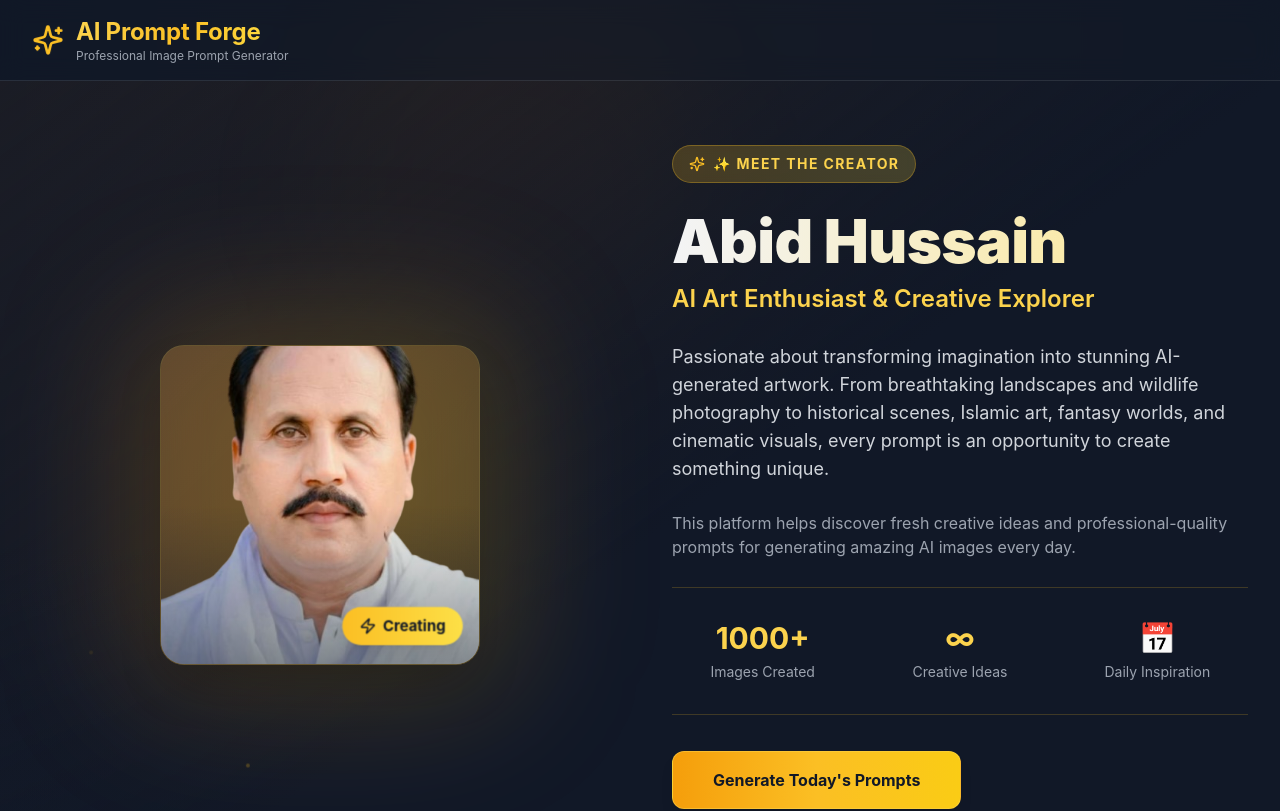
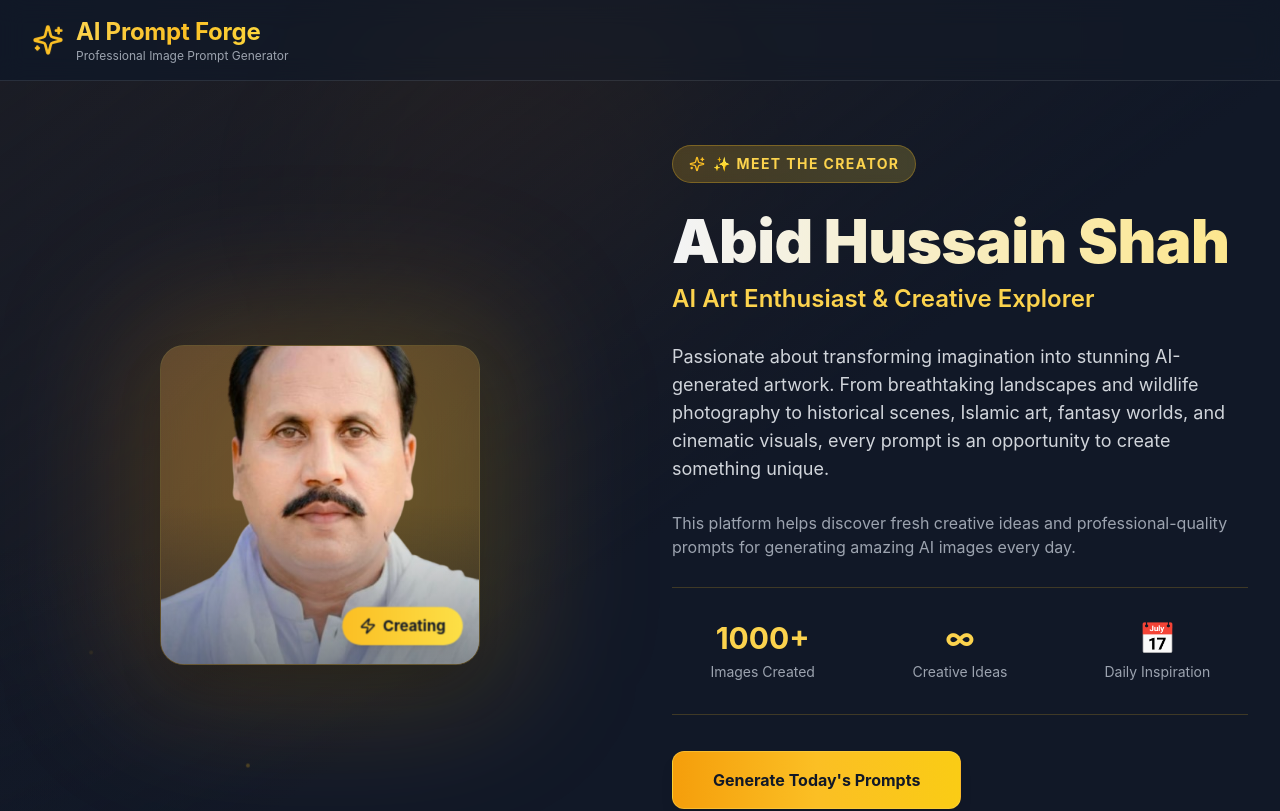
Before and after one commit to Abid-Hussain81/image_prompt_generator, a Next.js app: page / in a window 1280 px wide. Shown: the top 811 px of the page. Built offline with nearby package versions, Linux system fonts and the light colour scheme; no server answers.

Commit message:
updated name

```diff
--- a/src/components/ProfileHero.tsx
+++ b/src/components/ProfileHero.tsx
@@ -146,7 +146,7 @@ export function ProfileHero({ onGenerateClick }: ProfileHeroProps) {
                 transition={{ duration: 0.6, delay: 0.4 }}
                 className="text-4xl sm:text-5xl lg:text-6xl font-black text-transparent bg-clip-text bg-gradient-to-r from-gray-100 to-amber-200"
               >
-                Abid Hussain
+                Abid Hussain Shah
               </motion.h1>
               <motion.p
                 initial={{ opacity: 0, y: 10 }}
```
